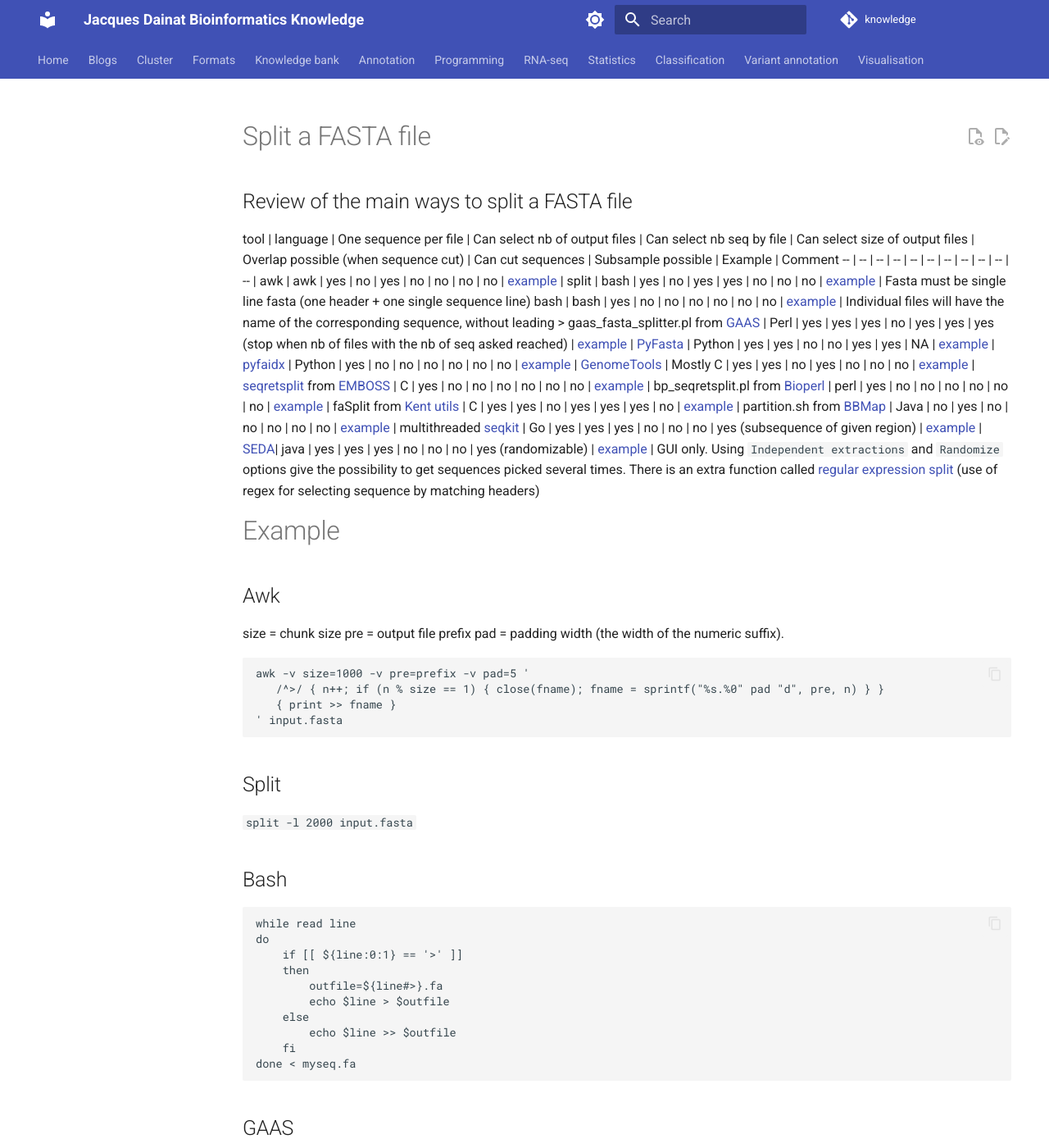
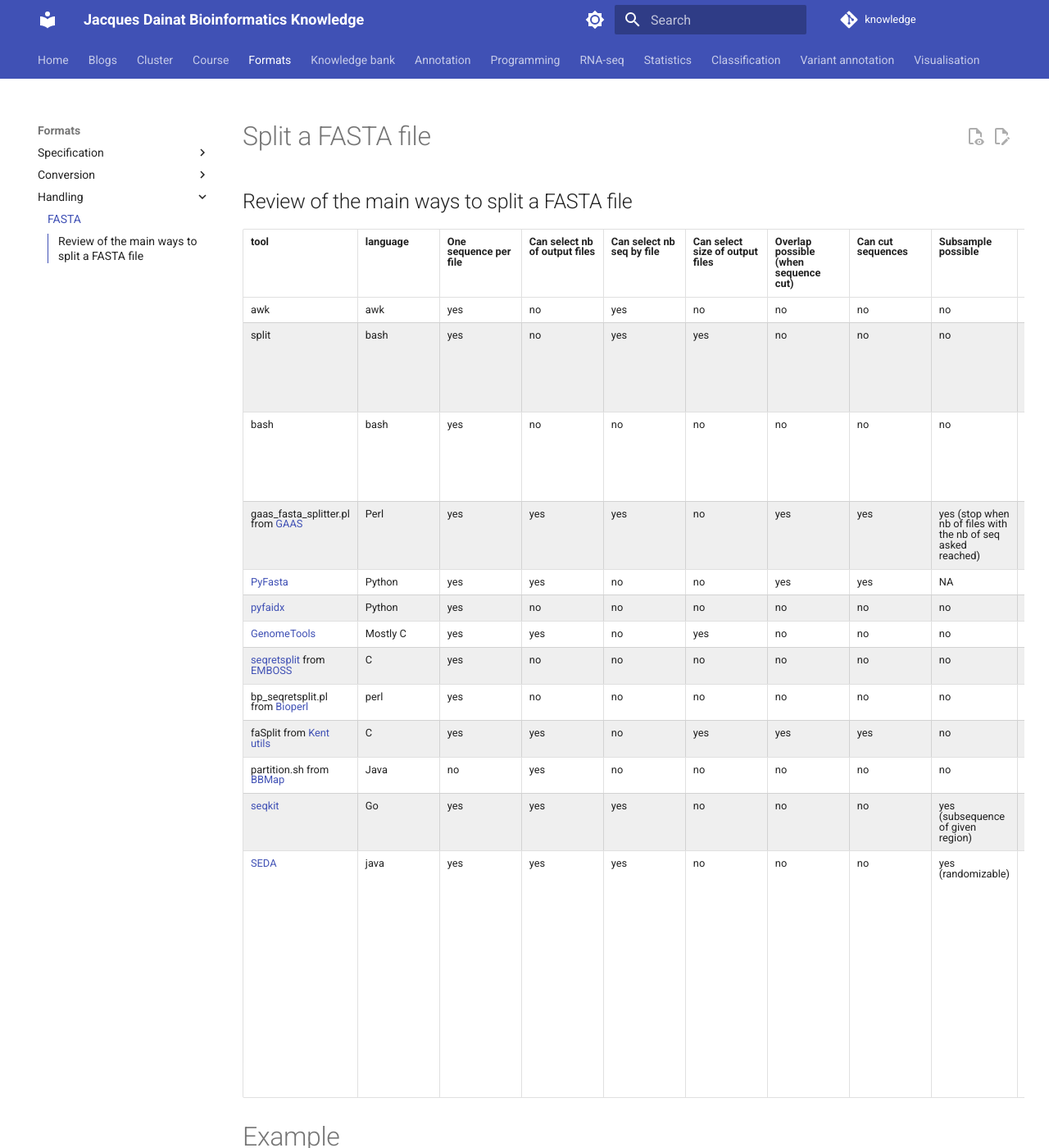
Before and after one commit to Juke34/knowledge, an MkDocs documentation site: the page built from docs/format/handling/split_fasta.md, in a window 1280 px wide and 1400 px high. Shown: the whole window at 82% size. Built offline with MkDocs 1.6.1 and Material for MkDocs 9.7.7, drawn with Linux system fonts in a browser that asks for light colours; comment, search, counter and statistics services are not loaded; some of the changed text lies outside the part shown.

Commit message:
add course

```diff
--- a/docs/split_fasta.md
+++ b/docs/format/handling/split_fasta.md
@@ -2,8 +2,8 @@
 ## Review of the main ways to split a FASTA file
 
 
-tool | language | One sequence per file | Can select nb of output files  | Can select nb seq by file | Can select size of output files | Overlap possible (when sequence cut) | Can cut sequences | Subsample possible | Example | Comment
--- | -- | -- | -- | -- | -- | -- | -- | -- | -- | -- |
+| tool | language | One sequence per file | Can select nb of output files  | Can select nb seq by file | Can select size of output files | Overlap possible (when sequence cut) | Can cut sequences | Subsample possible | Example | Comment
+| -- | -- | -- | -- | -- | -- | -- | -- | -- | -- | -- |
 awk | awk | yes | no | yes | no | no | no | no | [example](#awk) |
 split | bash | yes | no | yes | yes | no | no | no | [example](#split) | Fasta must be single line fasta (one header + one single sequence line)
 bash | bash | yes | no | no | no | no | no | no | [example](#bash) |  Individual files will have the name of the corresponding sequence, without leading >
--- a/mkdocs.yml
+++ b/mkdocs.yml
@@ -102,6 +102,7 @@
       - Slurm : cluster/slurm.md
       - Rackham : cluster/rackham.md
       - Screen : cluster/screen.md
+    - Course : course.md
     - Formats :
       - Specification :
         - BAM / SAM : format/specification/bam_and_sam.md
@@ -119,6 +120,8 @@
         - GFF to :
           - GTF: format/conversion/gff_to_gtf.md
           - BED: format/conversion/gff_to_bed.md
+      - Handling :
+        - FASTA : format/handling/split_fasta.md
     - Knowledge bank :  knowledge_bank.md
     - Annotation :
       - Genome : annotation/structural/annotation_tools_genome.md
```
Also changed, not shown: docs/course.md (added, +16 -0 lines).
